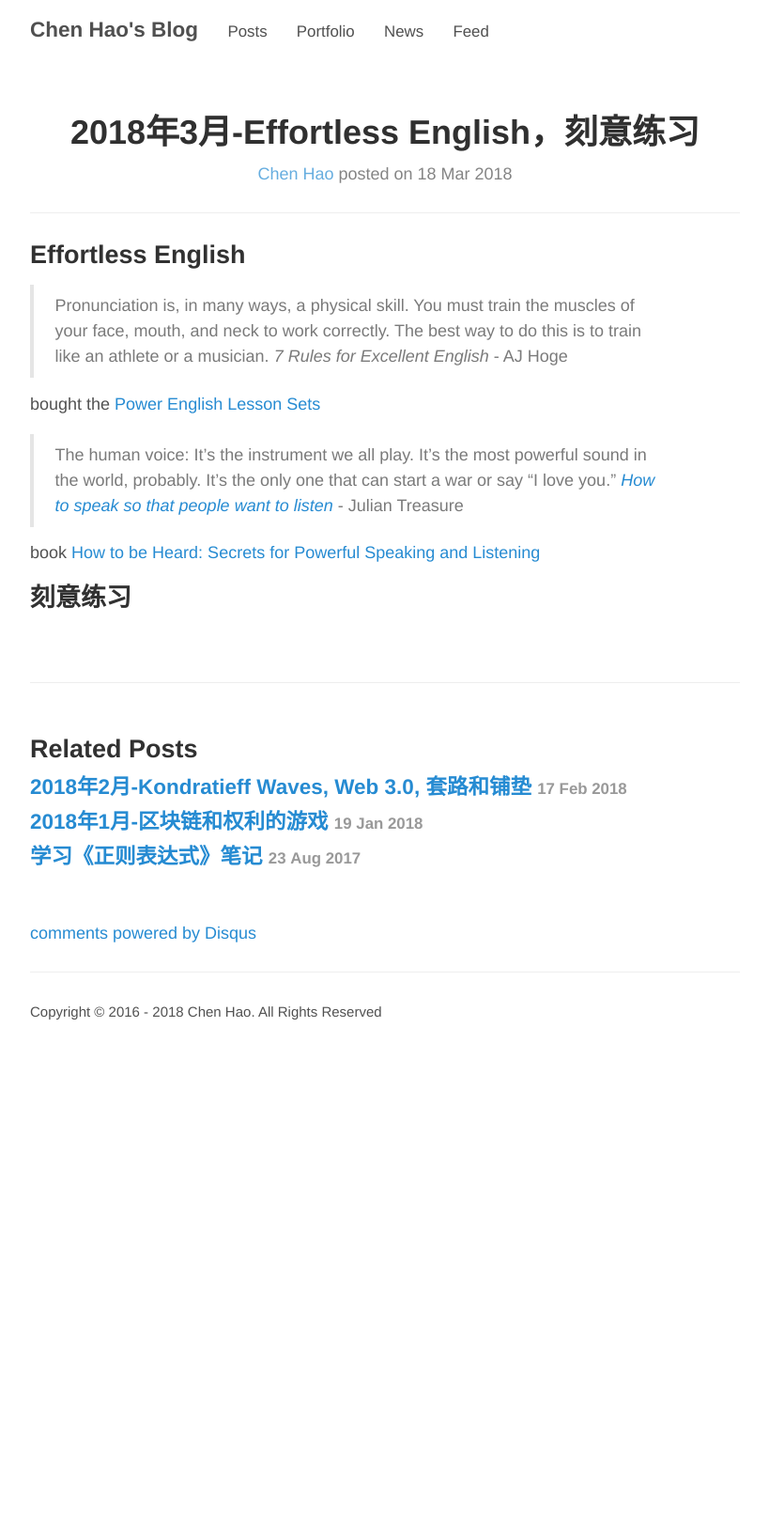
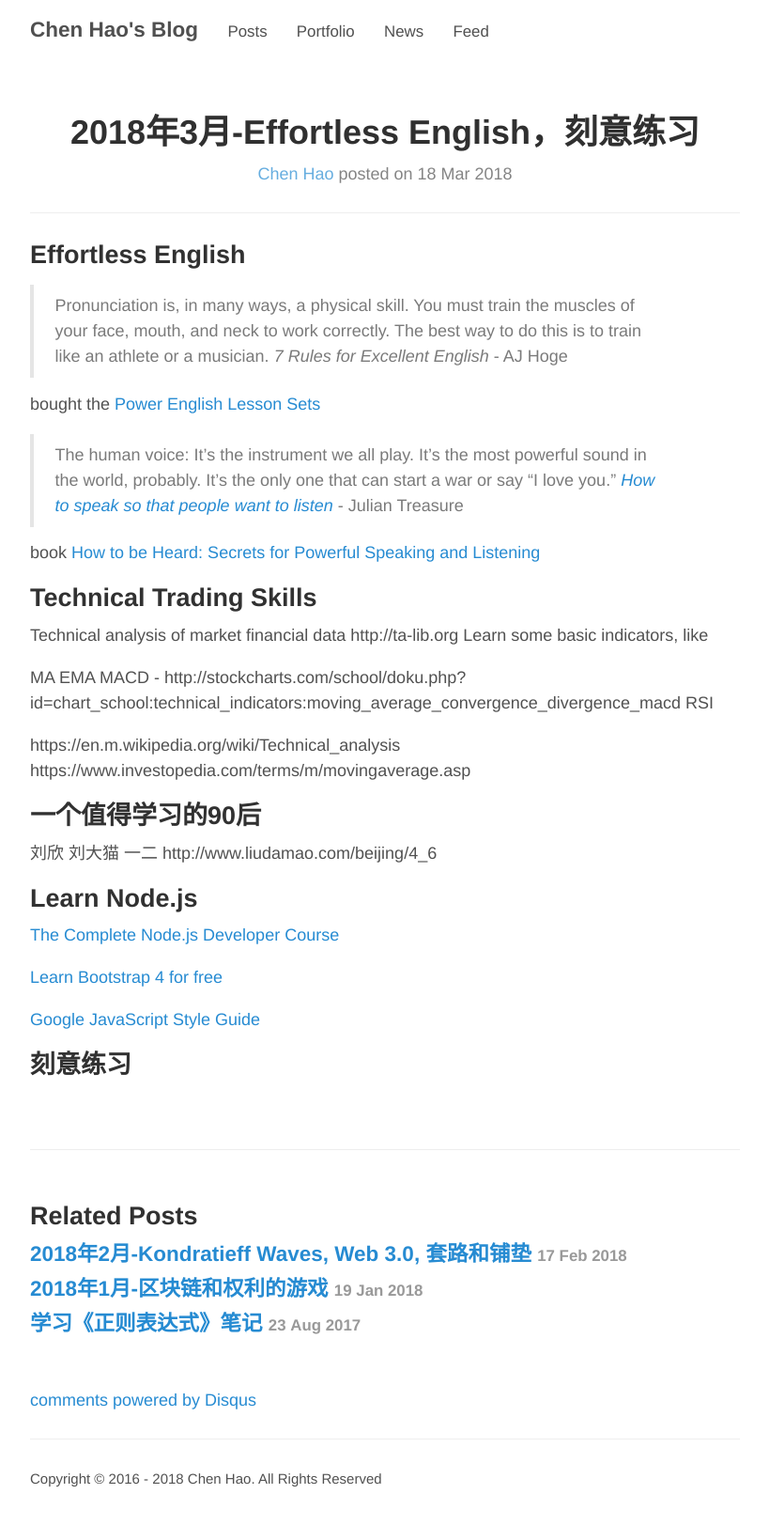
Before and after one commit to haoeric/haoeric.github.io, a Jekyll site: the page built from _posts/Trivia/2018-03-18-monthly-summary.md, in a window 1280 px wide. Shown: the whole page at 94% size, without its empty margins (230-1049 px from the left). Built offline with Jekyll 4.4.1, drawn with Linux system fonts in a browser that asks for light colours; comment, search, counter and statistics services are not loaded; before the commit the page ends 1126 px from its top, so only the background shows below that.

Commit message:
updated March summary notes

```diff
--- a/_posts/Trivia/2018-03-18-monthly-summary.md
+++ b/_posts/Trivia/2018-03-18-monthly-summary.md
@@ -22,5 +22,38 @@ bought the [Power English Lesson Sets](https://effortlessenglishclub.com)
 book [How to be Heard: Secrets for Powerful Speaking and Listening](https://www.amazon.com/How-Heard-Powerful-Speaking-Listening-ebook/dp/B06XX87DLZ/ref=tmm_kin_swatch_0?_encoding=UTF8&qid=&sr=)
 
 
+## Technical Trading Skills
+
+Technical analysis of market financial data
+http://ta-lib.org
+Learn some basic indicators, like
+
+MA
+EMA
+MACD - http://stockcharts.com/school/doku.php?id=chart_school:technical_indicators:moving_average_convergence_divergence_macd
+RSI
+
+
+
+https://en.m.wikipedia.org/wiki/Technical_analysis
+https://www.investopedia.com/terms/m/movingaverage.asp
+
+
+## 一个值得学习的90后
+
+刘欣 刘大猫 一二
+http://www.liudamao.com/beijing/4_6
+
+
+
+
+
+## Learn Node.js
+
+[The Complete Node.js Developer Course](https://www.udemy.com/the-complete-nodejs-developer-course-2/learn/v4/overview)
+
+[Learn Bootstrap 4 for free](https://scrimba.com/g/gbootstrap4)
+
+[Google JavaScript Style Guide](https://medium.freecodecamp.org/google-publishes-a-javascript-style-guide-here-are-some-key-lessons-1810b8ad050b)
 
 ## 刻意练习
```
Also changed, not shown: _posts/Portfolio/2016-07-22-My-self-learning.md (+4 -0 lines), _posts/Trivia/2018-02-17-monthly-summary.md (+2 -2 lines), index.md (+4 -0 lines), news.md (+0 -4 lines).
